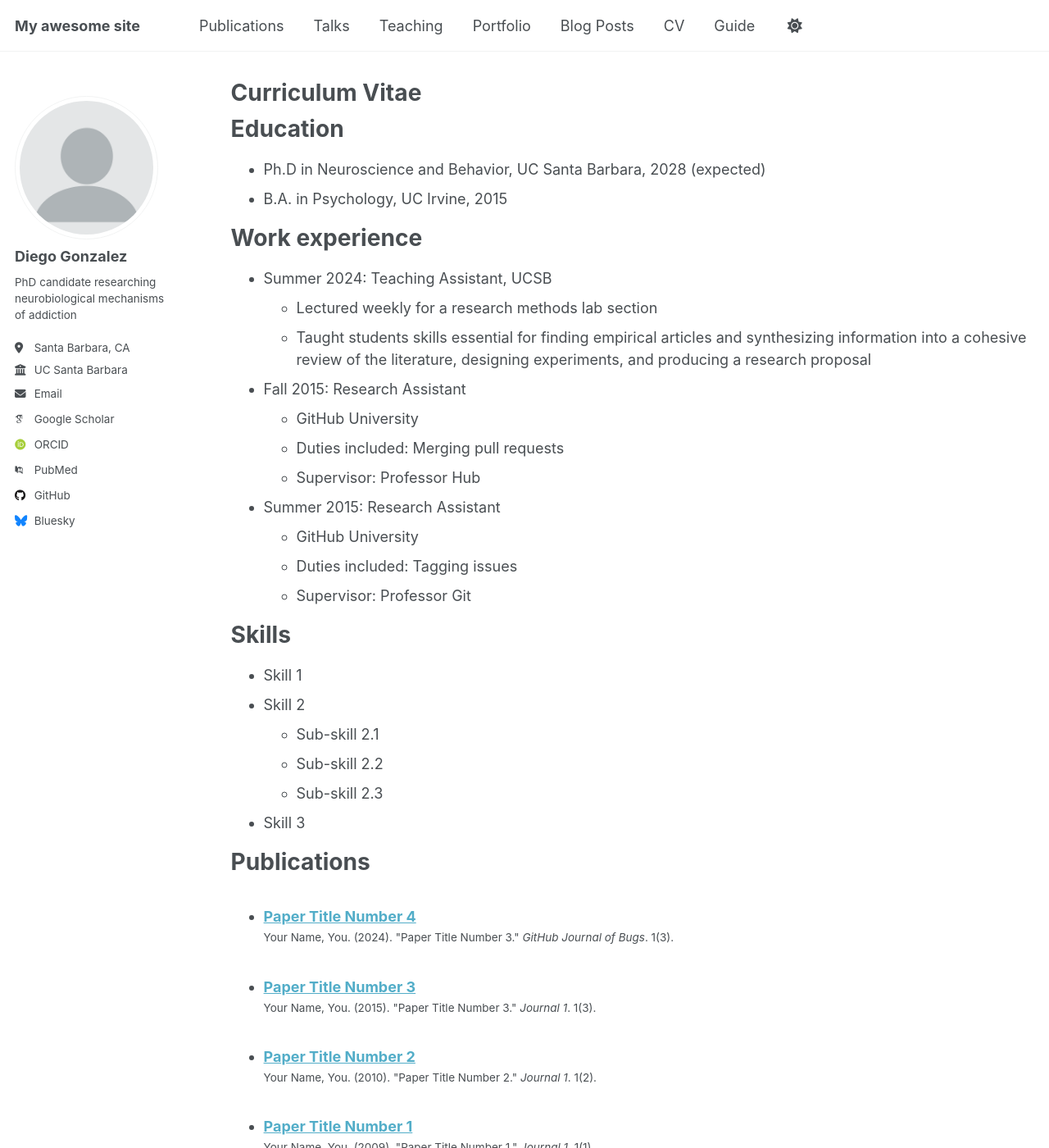
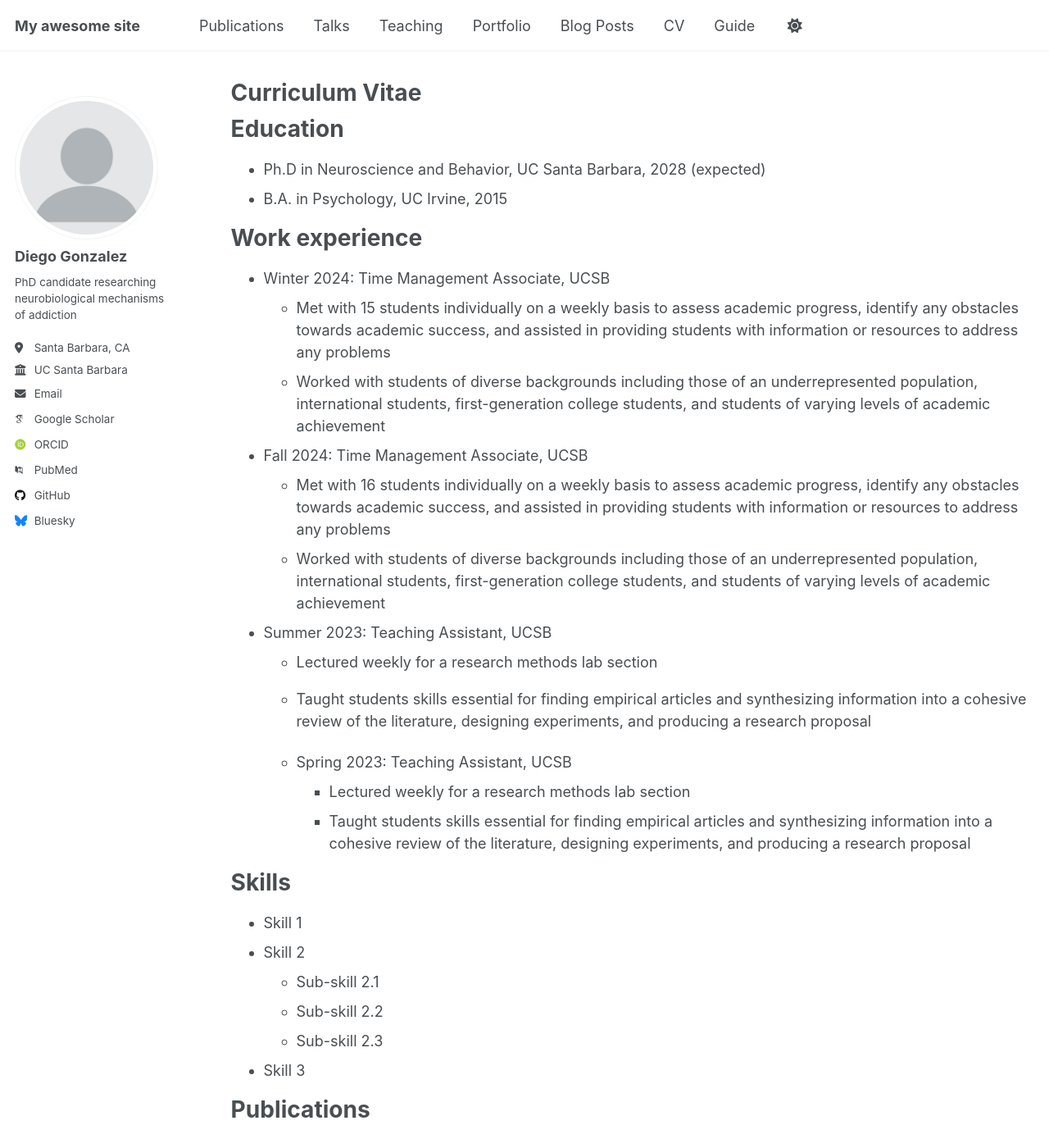
Before and after one commit to djgonzalezucsb/djgonzalezucsb, a Jekyll site: the page built from _pages/cv.md, in a window 1280 px wide and 1400 px high. Shown: the whole window at 82% size. Built offline with Jekyll 4.4.1, drawn with Linux system fonts in a browser that asks for light colours; some web fonts are replaced.

Commit message:
Update cv.md

```diff
--- a/_pages/cv.md
+++ b/_pages/cv.md
@@ -16,19 +16,21 @@ Education
 
 Work experience
 ======
-* Summer 2024: Teaching Assistant, UCSB
+* Winter 2024: Time Management Associate, UCSB
+  * Met with 15 students individually on a weekly basis to assess academic progress, identify any obstacles towards academic success, and assisted in providing students with  information or resources to address any problems
+  * Worked with students of diverse backgrounds including those of an underrepresented population, international students, first-generation college students, and students of varying levels of academic achievement
+
+* Fall 2024: Time Management Associate, UCSB
+  * Met with 16 students individually on a weekly basis to assess academic progress, identify any obstacles towards academic success, and assisted in providing students with  information or resources to address any problems
+  * Worked with students of diverse backgrounds including those of an underrepresented population, international students, first-generation college students, and students of varying levels of academic achievement
+
+* Summer 2023: Teaching Assistant, UCSB
   * Lectured weekly for a research methods lab section
   * Taught students skills essential for finding empirical articles and synthesizing information into a cohesive review of the literature, designing experiments, and producing a research proposal
 
-* Fall 2015: Research Assistant
-  * GitHub University
-  * Duties included: Merging pull requests
-  * Supervisor: Professor Hub
-
-* Summer 2015: Research Assistant
-  * GitHub University
-  * Duties included: Tagging issues
-  * Supervisor: Professor Git
+  * Spring 2023: Teaching Assistant, UCSB
+    * Lectured weekly for a research methods lab section
+    * Taught students skills essential for finding empirical articles and synthesizing information into a cohesive review of the literature, designing experiments, and producing a research proposal
 
 Skills
 ======
```
